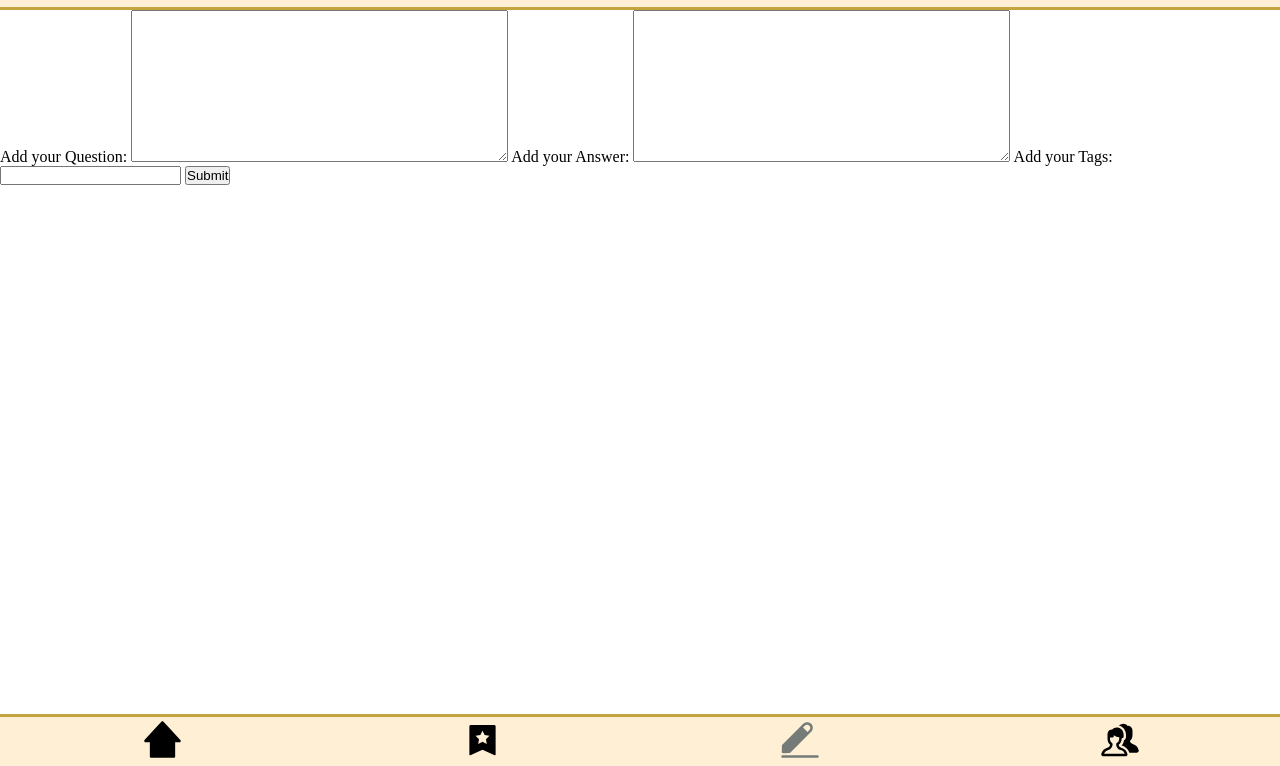
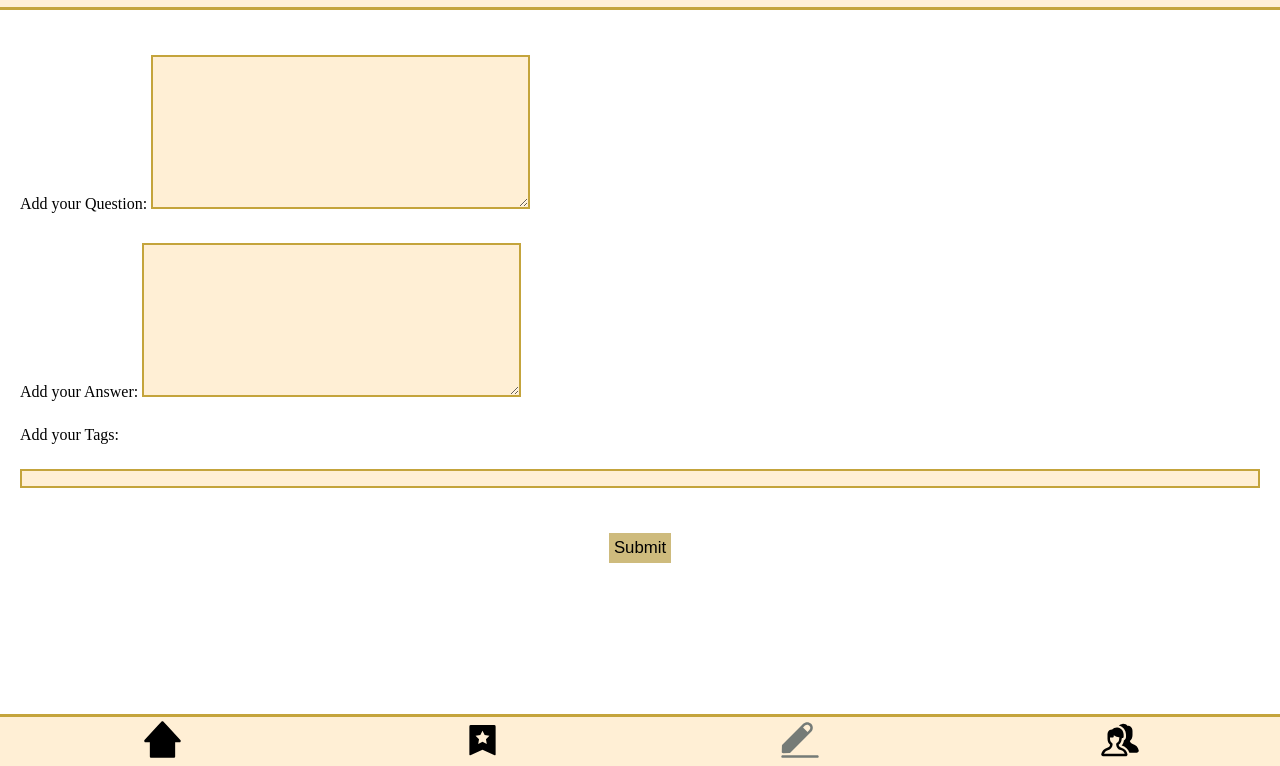
Before and after one commit to celinevo/quiz-app, a website: page create.html in a window 1280 px wide. Shown: the part 38-804 px from the top of the page. Drawn offline with Linux system fonts and the light colour scheme.

Commit message:
Add create survey

```diff
--- a/create.html
+++ b/create.html
@@ -20,6 +20,7 @@
             cols="45"
             rows="10"
             required
+            class="survey__textarea"
           ></textarea>
         </label>
         <label for="Answer"
@@ -30,11 +31,17 @@
             cols="45"
             rows="10"
             required
+            class="survey__textarea"
           ></textarea>
         </label>
         <label for="tags-field">Add your Tags:</label>
-        <input type="text" id="tags-field" required />
-        <button type="submit">Submit</button>
+        <input
+          type="text"
+          id="tags-field"
+          required
+          class="survey__tags-field"
+        />
+        <button type="submit" class="survey__button">Submit</button>
       </form>
     </main>
 
--- a/styles/base.css
+++ b/styles/base.css
@@ -9,3 +9,10 @@
 ul[role="list"] {
   list-style: none;
 }
+
+form {
+  display: grid;
+  gap: 25px;
+  margin: 20px;
+  margin-top: 40px;
+}
--- /dev/null
+++ b/styles/components/survey.css
@@ -0,0 +1,19 @@
+.survey__button {
+  margin: auto;
+  margin-top: 20px;
+  padding: 5px;
+  border: none;
+  background: rgb(206, 187, 125);
+  font-size: 105%;
+}
+
+.survey__textarea {
+  border: 2px solid rgb(196, 164, 60);
+  background: papayawhip;
+  margin-top: 5px;
+}
+
+.survey__tags-field {
+  border: 2px solid rgb(196, 164, 60);
+  background: papayawhip;
+}
--- a/styles/index.css
+++ b/styles/index.css
@@ -6,3 +6,4 @@
 @import "./components/card.css";
 @import "./components/header.css";
 @import "./components/footer.css";
+@import "./components/survey.css";
```
Also changed, not shown: styles/components/header.html (+13 -1 lines), styles/components/survey.html (added, +39 -0 lines), styles/components/survey.stories.js (added, +7 -0 lines).
